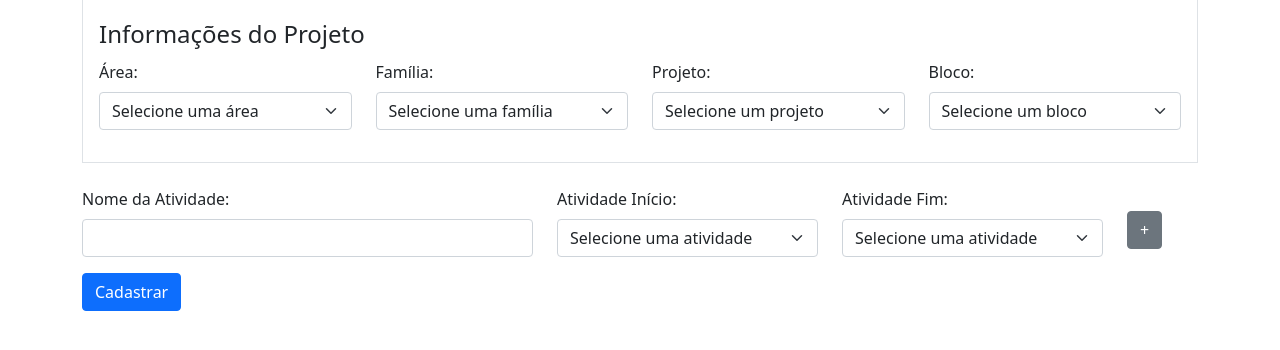
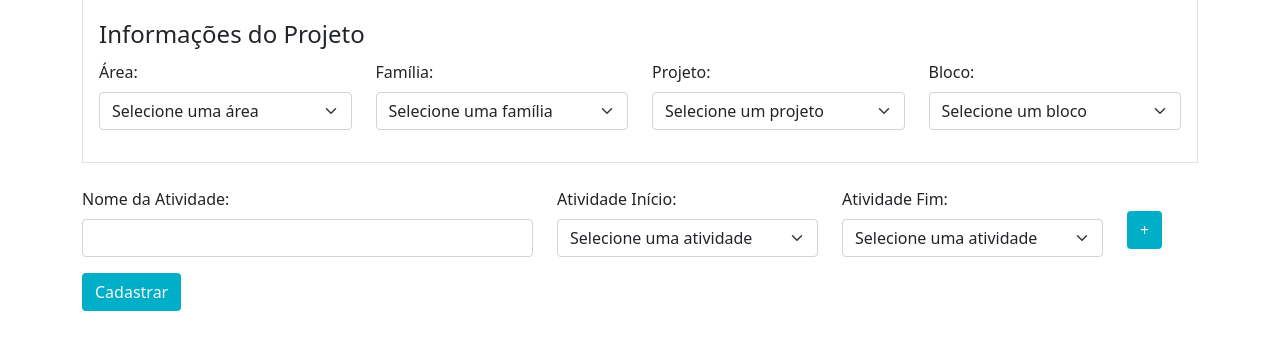
Before and after one commit to danielbrol-stella/StellaZoho, a Flask app: page /cadastrar in a window 1280 px wide. Shown: the part 147-497 px from the top of the page. Run offline with Flask 3, Linux system fonts and the light colour scheme; data that the repository does not hold is empty.

Commit message:
style: aplicação da identidade visual nos botões e adição do mouseover

```diff
--- a/Templates/cadastrar.html
+++ b/Templates/cadastrar.html
@@ -109,13 +109,17 @@
 
                 <!-- Botão para gerar nova linha -->
                 <div class="col-sm-1">
-                    <button type="button" id="btnAdicionarLinha" class="btn btn-secondary mt-4">&plus;</button>
+                    <div class="col-sm-1">
+                        <button type="button" id="btnAdicionarLinha" class="btn bg-color text-light mt-4 stella-btn">
+                            &plus;
+                        </button>
+                    </div>
                 </div>
             </div>
 
             <div class="row">
                 <div class="col-12 d-flex gap-2">
-                    <button type="submit" class="btn btn-primary">Cadastrar</button>
+                    <button type="submit" class="btn bg-color text-light stella-btn">Cadastrar</button>
                     <!--<button type="button" id="btnVisualizarGantt" class="btn btn-secondary">Visualizar Gantt</button>-->
                 </div>
             </div>
--- a/Templates/index.html
+++ b/Templates/index.html
@@ -154,7 +154,7 @@
                 </div>
 
                 <div class="col-4 col-sm-4 col-md-2 d-flex flex-column gp-0">
-                    <button type="button" class="btn bg-color text-light w-100">CADASTRAR PROJETO</button>
+                    <button type="button" class="btn bg-color text-light stella-btn w-100">CADASTRAR PROJETO</button>
 
                     <table class="table table-bordered table-hover">
                         <thead>
--- a/Templates/style.css
+++ b/Templates/style.css
@@ -62,3 +62,6 @@
     transform: translateY(-5px);
     box-shadow: 0 10px 25px rgba(0,0,0,0.1);
 }
+.stella-btn:hover{
+    filter: brightness(90%)
+}
```
